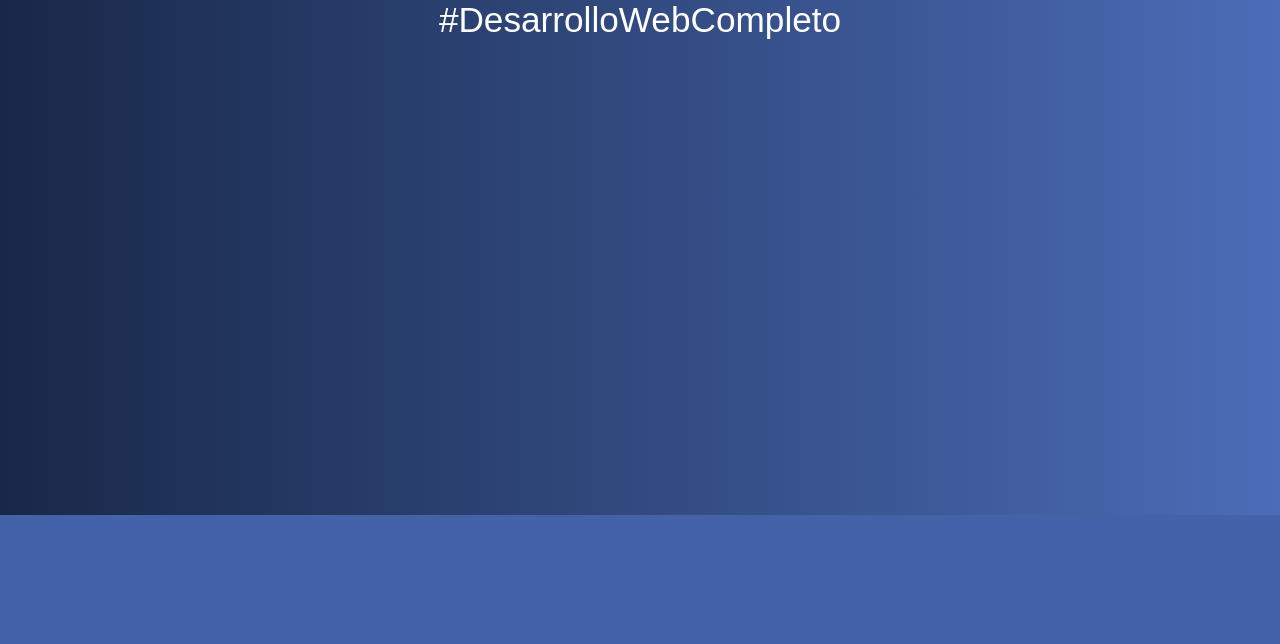
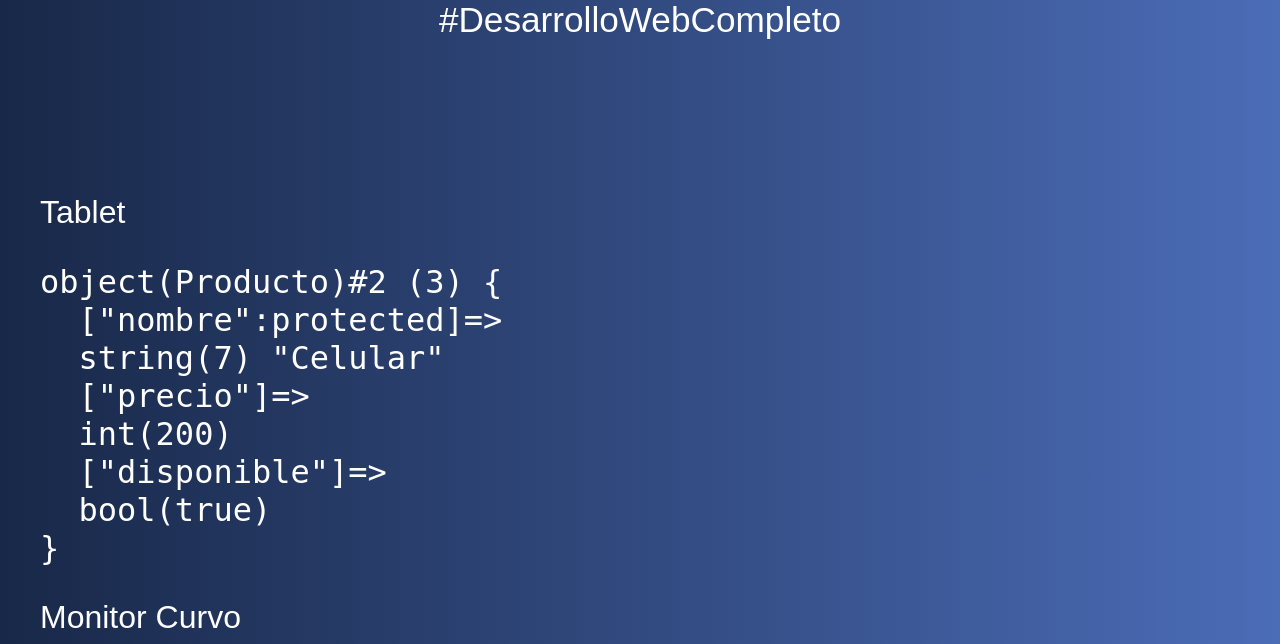
Before and after one commit to IGuerreroV/IntroduccionPOO, a PHP site: page /02.php in a window 1280 px wide. Shown: the part 285-929 px from the top of the page. Before the commit the page ends 800 px from the top, so only its background shows below. Run offline with PHP 8.4, Linux system fonts and the light colour scheme.

Commit message:
Modificadores de Acceso public y protected

```diff
--- a/02.php
+++ b/02.php
@@ -1,4 +1,45 @@
-<?php include 'includes/header.php';
+<?php
+declare(strict_types = 1);
+include 'includes/header.php';
 
+// Encapsulacion
+class Producto {
+    // Public - Se puede acceder y modificar en cualquier lugar (clase y objeto)
+    // Protected - Se puede acceder unicamente en la clase
+    // Private - Solo miembros de la misma clase pueden accceder a el
+
+    public function __construct(protected string $nombre, public int $precio, public bool $disponible)
+    {
+    }
+
+    public function mostrarProducto() : void {
+        echo "El producto es: " . $this->nombre . " y su precio es de: " . $this->precio;
+    }
+
+    public function getNombre() : string {
+        return $this->nombre;
+    }
+
+    public function setNombre(string $nombre) {
+        $this->nombre = $nombre;
+    }
+}
+
+$producto = new Producto('Tablet', 200, true);
+// $producto->mostrarProducto();
+echo $producto->getNombre();
+$producto->setNombre('Celular');
+
+echo '<pre>';
+var_dump($producto);
+echo '</pre>';
+
+$producto2 = new Producto('Monitor Curvo', 300, true);
+// $producto2->mostrarProducto();
+echo $producto2->getNombre();
+
+// echo '<pre>';
+// var_dump($producto2);
+// echo '</pre>';
 
 include 'includes/footer.php';
```
